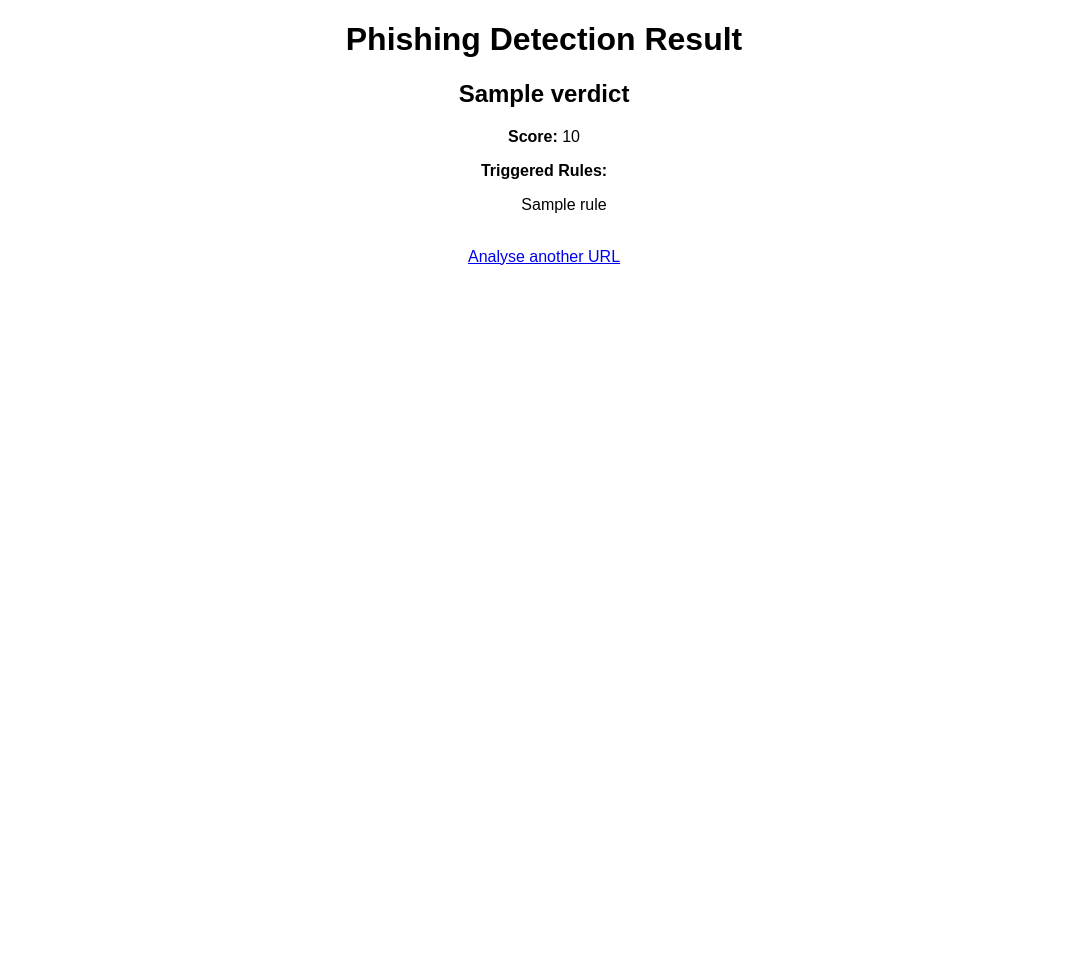
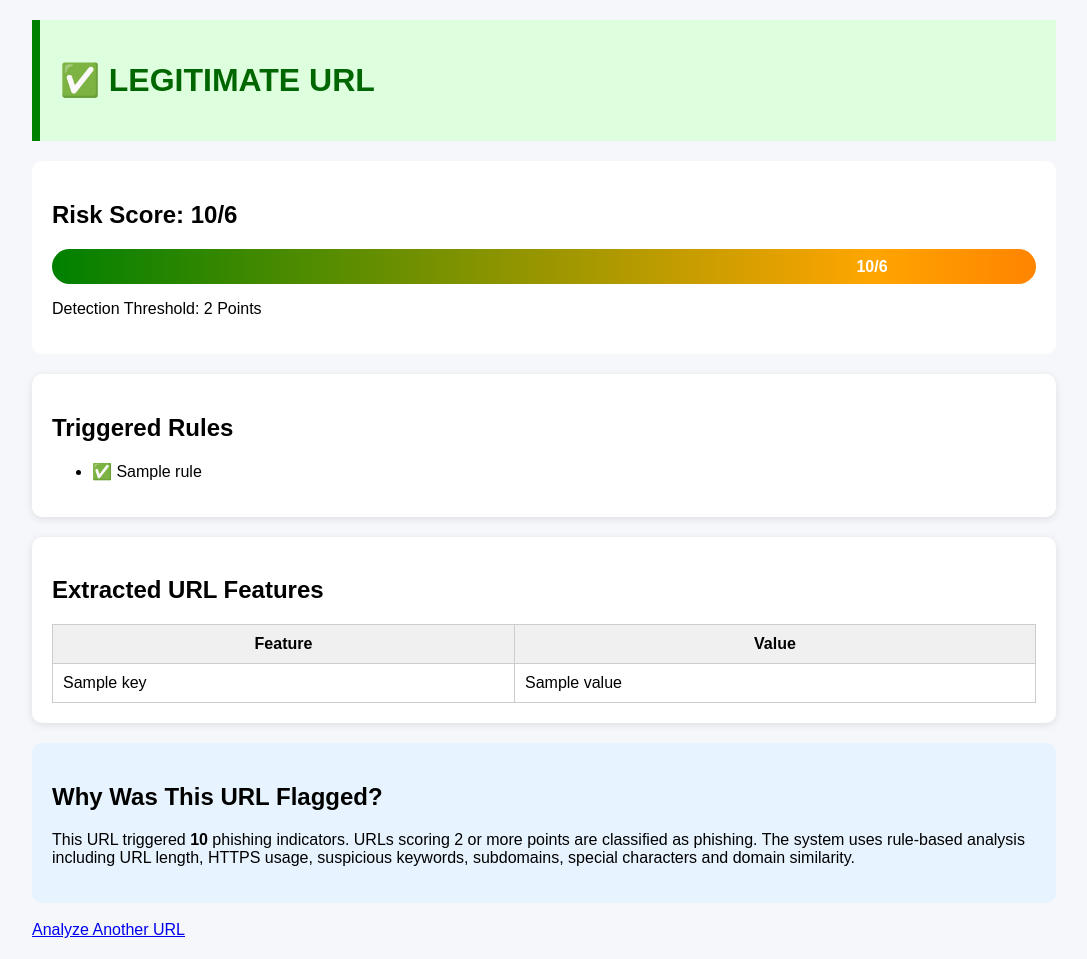
Before and after one commit to malcolmx22wachira/phishing-detection-project, a Flask app: template templates/result.html in a window 1280 px wide. Shown: the whole page, without its empty margins (96-1183 px from the left). Before the commit the page ends 265 px from the top, so only its background shows below. Run offline with Flask 3, Linux system fonts and the light colour scheme; the template is opened without the code that fills it: most values are stand-ins (such as "Sample title", 1, 10 or a date in 2020).

Commit message:
Improve phishing results dashboard with risk score and feature analysis

```diff
--- a/app.py
+++ b/app.py
@@ -28,18 +28,31 @@ def analyse():
     parser = URLParser()
     engine = RuleEngine()
 
+    # Extract URL features
     features = parser.parse(url)
+
+    # Run detection engine
     result = engine.analyse(features)
 
-    # Create logs folder if missing
+    # Create logs folder if it doesn't exist
     os.makedirs("logs", exist_ok=True)
 
-    log_file = os.path.join("logs", "analysis_log.csv")
+    log_file = os.path.join(
+        "logs",
+        "analysis_log.csv"
+    )
 
-    # Create CSV if missing
+    # Create CSV file if missing
     if not os.path.exists(log_file):
-        with open(log_file, "w", newline="", encoding="utf-8") as f:
+        with open(
+            log_file,
+            "w",
+            newline="",
+            encoding="utf-8"
+        ) as f:
+
             writer = csv.writer(f)
+
             writer.writerow([
                 "timestamp",
                 "url",
@@ -48,9 +61,16 @@ def analyse():
                 "triggered_rules"
             ])
 
-    # Append analysis result
-    with open(log_file, "a", newline="", encoding="utf-8") as f:
+    # Save analysis result
+    with open(
+        log_file,
+        "a",
+        newline="",
+        encoding="utf-8"
+    ) as f:
+
         writer = csv.writer(f)
+
         writer.writerow([
             datetime.now(),
             url,
@@ -61,9 +81,11 @@ def analyse():
 
     return render_template(
         "result.html",
+        url=url,
         verdict=result["verdict"],
         score=result["score"],
-        triggered=result["triggered"]
+        triggered=result["triggered"],
+        features=features
     )
 
 
--- /dev/null
+++ b/detection/captured_credentials.txt
@@ -0,0 +1,4 @@
+Username: malcolm.makanga@strathmore.edu | Password: esrhearsh
+Username: malcolm.makanga@strathmore.edu | Password: esrhearsh
+malcolm.makanga@strathmore.edu | esrhearsh
+malcolm.makanga@strathmore.edu | esrhearsh
--- /dev/null
+++ b/detection/captured_urls.txt
@@ -0,0 +1,6 @@
+http://secure-login-bank.example.com/login
+https://google.com
+http://192.168.1.10/login
+https://update-security-bank-verify.example.com/account
+https://github.com
+http://free-money-verify-bank-login.comhttp://login-instagram-secure-update.com
--- /dev/null
+++ b/detection/logs.txt
@@ -0,0 +1,6 @@
+{'time': '2026-06-20 16:08:11.131751', 'url': 'http://secure-login-bank.example.com/login', 'scheme': 'http', 'domain': 'secure-login-bank.example.com', 'path': '/login', 'suspicious': True, 'reasons': ['Uses HTTP', 'Keyword: login', 'Keyword: secure', 'Keyword: bank']}
+{'time': '2026-06-20 16:08:11.132260', 'url': 'https://google.com', 'scheme': 'https', 'domain': 'google.com', 'path': '', 'suspicious': False, 'reasons': []}
+{'time': '2026-06-20 16:08:11.132776', 'url': 'http://192.168.1.10/login', 'scheme': 'http', 'domain': '192.168.1.10', 'path': '/login', 'suspicious': True, 'reasons': ['Uses HTTP', 'Keyword: login']}
+{'time': '2026-06-20 16:08:11.133285', 'url': 'https://update-security-bank-verify.example.com/account', 'scheme': 'https', 'domain': 'update-security-bank-verify.example.com', 'path': '/account', 'suspicious': True, 'reasons': ['Keyword: verify', 'Keyword: update', 'Keyword: bank']}
+{'time': '2026-06-20 16:08:11.152565', 'url': 'https://github.com', 'scheme': 'https', 'domain': 'github.com', 'path': '', 'suspicious': False, 'reasons': []}
+{'time': '2026-06-20 16:08:11.153080', 'url': 'http://free-money-verify-bank-login.com', 'scheme': 'http', 'domain': 'free-money-verify-bank-login.com', 'path': '', 'suspicious': True, 'reasons': ['Uses HTTP', 'Keyword: login', 'Keyword: verify', 'Keyword: bank']}
--- /dev/null
+++ b/static/style.css
@@ -0,0 +1,86 @@
+body{
+    font-family:Arial,sans-serif;
+    background:#f5f7fa;
+    margin:0;
+    padding:0;
+}
+
+.container{
+    width:80%;
+    margin:auto;
+    padding:20px;
+}
+
+.danger-card{
+    background:#ffdddd;
+    color:#a00000;
+    padding:20px;
+    border-left:8px solid red;
+    margin-bottom:20px;
+}
+
+.safe-card{
+    background:#ddffdd;
+    color:#006600;
+    padding:20px;
+    border-left:8px solid green;
+    margin-bottom:20px;
+}
+
+.card{
+    background:white;
+    padding:20px;
+    margin-top:20px;
+    border-radius:10px;
+    box-shadow:0 2px 8px rgba(0,0,0,0.1);
+}
+
+.info-card{
+    background:#e7f3ff;
+    padding:20px;
+    margin-top:20px;
+    border-radius:10px;
+}
+
+.risk-box{
+    background:white;
+    padding:20px;
+    border-radius:10px;
+}
+
+.progress{
+    width:100%;
+    background:#ddd;
+    height:35px;
+    border-radius:20px;
+    overflow:hidden;
+}
+
+.progress-bar{
+    height:100%;
+    background:linear-gradient(
+        90deg,
+        green,
+        orange,
+        red
+    );
+    color:white;
+    text-align:center;
+    line-height:35px;
+    font-weight:bold;
+}
+
+table{
+    width:100%;
+    border-collapse:collapse;
+}
+
+table th,
+table td{
+    border:1px solid #ccc;
+    padding:10px;
+}
+
+table th{
+    background:#f0f0f0;
+}
--- a/templates/result.html
+++ b/templates/result.html
@@ -1,27 +1,108 @@
 <!DOCTYPE html>
 <html>
 <head>
-    <title>Result</title>
+    <title>Analysis Result</title>
+
+    <link rel="stylesheet"
+          href="{{ url_for('static', filename='style.css') }}">
 </head>
-<body style="font-family: Arial; text-align: center;">
 
-    <h1>Phishing Detection Result</h1>
+<body>
 
-    <h2>{{ verdict }}</h2>
+<div class="container">
 
-    <p><b>Score:</b> {{ score }}</p>
+    {% if verdict == "PHISHING" %}
+        <div class="danger-card">
+            <h1>⚠️ PHISHING DETECTED</h1>
+        </div>
+    {% else %}
+        <div class="safe-card">
+            <h1>✅ LEGITIMATE URL</h1>
+        </div>
+    {% endif %}
 
-    <p><b>Triggered Rules:</b></p>
+    <div class="risk-box">
 
-    <ul style="list-style: none;">
-        {% for rule in triggered %}
-            <li>{{ rule }}</li>
+        <h2>Risk Score: {{ score }}/6</h2>
+
+        <div class="progress">
+
+            <div class="progress-bar"
+                 style="width: {{ (score/6)*100 }}%;">
+                 {{ score }}/6
+            </div>
+
+        </div>
+
+        <p>Detection Threshold: 2 Points</p>
+
+    </div>
+
+    <div class="card">
+
+        <h2>Triggered Rules</h2>
+
+        <ul>
+
+        {% for rule in triggered_rules %}
+            <li>✅ {{ rule }}</li>
         {% endfor %}
-    </ul>
+
+        </ul>
+
+    </div>
+
+    <div class="card">
+
+        <h2>Extracted URL Features</h2>
+
+        <table>
+
+            <tr>
+                <th>Feature</th>
+                <th>Value</th>
+            </tr>
+
+            {% for key,value in features.items() %}
+
+            <tr>
+                <td>{{ key }}</td>
+                <td>{{ value }}</td>
+            </tr>
+
+            {% endfor %}
+
+        </table>
+
+    </div>
+
+    <div class="info-card">
+
+        <h2>Why Was This URL Flagged?</h2>
+
+        <p>
+
+        This URL triggered
+        <strong>{{ score }}</strong>
+        phishing indicators.
+
+        URLs scoring 2 or more points
+        are classified as phishing.
+
+        The system uses rule-based analysis
+        including URL length, HTTPS usage,
+        suspicious keywords, subdomains,
+        special characters and domain similarity.
+
+        </p>
+
+    </div>
 
     <br>
 
-    <a href="/">Analyse another URL</a>
+    <a href="/">Analyze Another URL</a>
+
+</div>
 
 </body>
 </html>
```
Also changed, not shown: detection/url_engine.py (added, +53 -0 lines), result.html (added, +15 -0 lines), url_parser.py (added), 2 other files.
